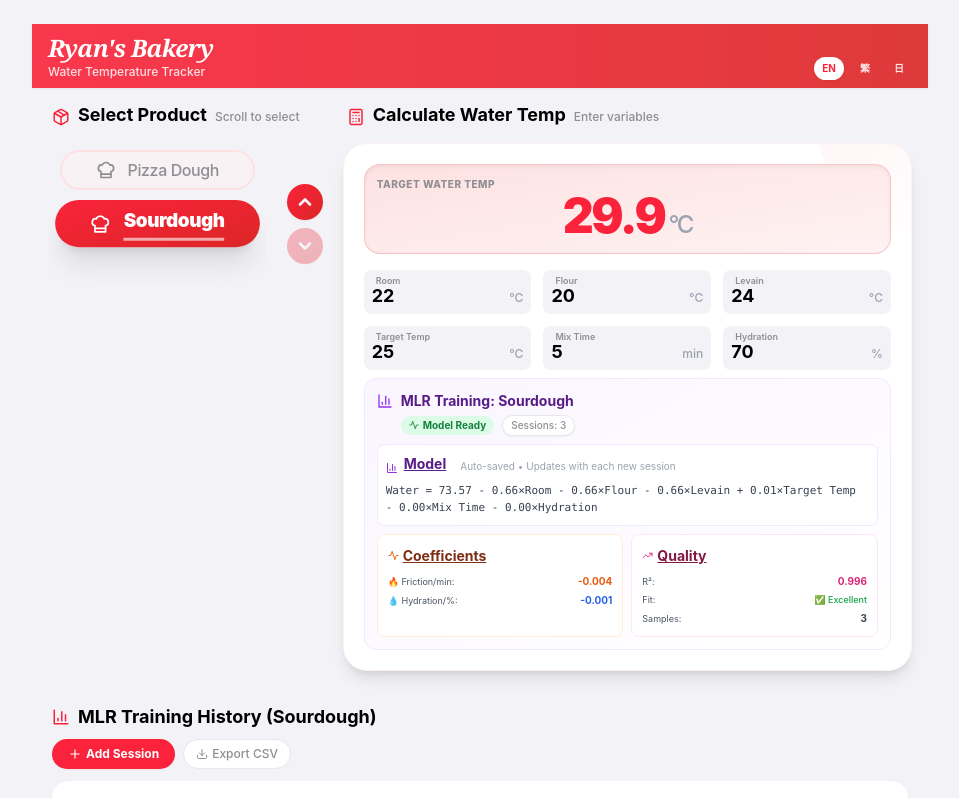
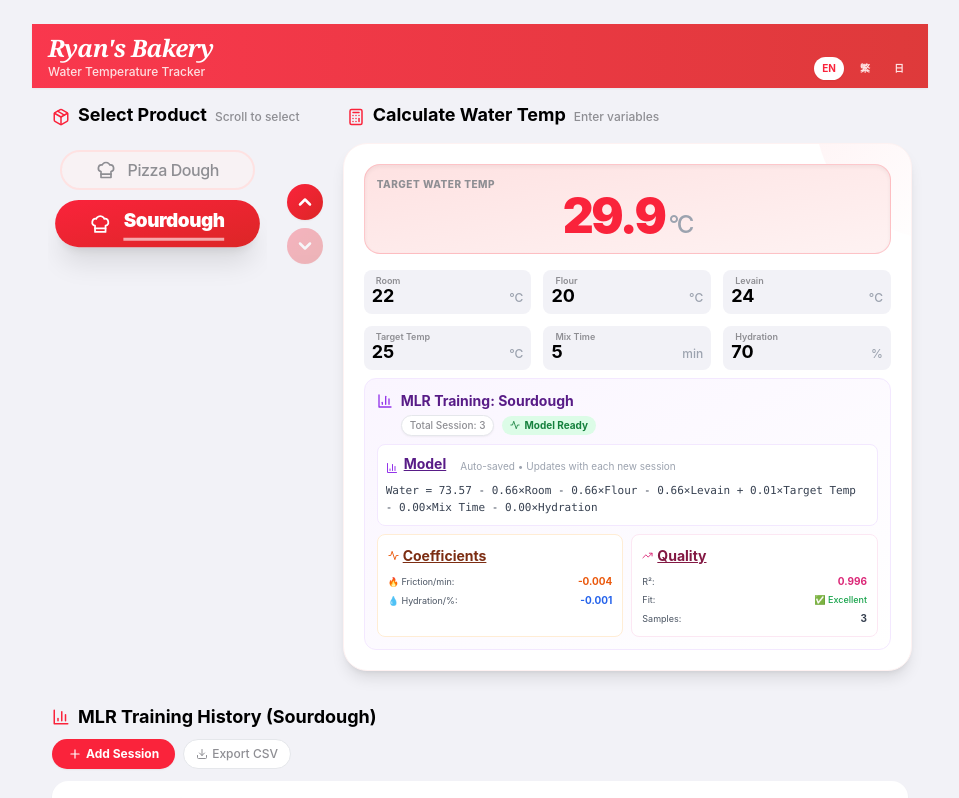
Before and after one commit to ghryan0000/dough-temp-tracker, a React (Vite) app: page / in a window 1280 px wide. Shown: the top 798 px of the page, without its empty margins (160-1119 px from the left). Built offline with nearby package versions, Linux system fonts and the light colour scheme.

Commit message:
style: swap status pills and rename 'Sessions' to 'Total Session'

```diff
--- a/dough-temp-tracker.tsx
+++ b/dough-temp-tracker.tsx
@@ -80,7 +80,7 @@ export default function DoughTempTracker() {
       mixShort: "Mix", // For table headers
       hydrShort: "Hydr %",
       mlrTraining: "MLR Training",
-      sessions: "Sessions",
+      sessions: "Total Session",
       model: "Model",
       coefficients: "Coefficients",
       frictionPerMin: "Friction/min",
@@ -130,7 +130,7 @@ export default function DoughTempTracker() {
       mixShort: "攪拌",
       hydrShort: "含水%",
       mlrTraining: "MLR 訓練",
-      sessions: "訓練場次",
+      sessions: "總場次",
       model: "模型",
       coefficients: "係數",
       frictionPerMin: "摩擦升溫/分",
@@ -180,7 +180,7 @@ export default function DoughTempTracker() {
       mixShort: "ミキシング",
       hydrShort: "加水%",
       mlrTraining: "MLR 学習",
-      sessions: "セッション",
+      sessions: "総セッション",
       model: "モデル",
       coefficients: "係数",
       frictionPerMin: "摩擦/分",
@@ -660,11 +660,11 @@ export default function DoughTempTracker() {
                       <span className="text-sm font-bold text-purple-900">{t.mlrTraining}: {currentProduct?.name}</span>
                     </div>
                     <div className="flex items-center gap-2 ml-6">
+                      <span className="text-[10px] font-medium text-apple-gray bg-white border border-gray-200 px-2 py-0.5 rounded-full shadow-sm">
+                        {t.sessions}: {regressionModel.nSamples}
+                      </span>
                       <span className="text-[10px] font-bold px-2 py-0.5 bg-green-100 text-green-700 rounded-full flex items-center gap-1">
                         <Activity size={10} /> {t.modelReady}
-                      </span>
-                      <span className="text-[10px] font-medium text-apple-gray bg-white border border-gray-200 px-2 py-0.5 rounded-full shadow-sm">
-                        {t.sessions}: {regressionModel.nSamples}
                       </span>
                     </div>
                   </div>
```
